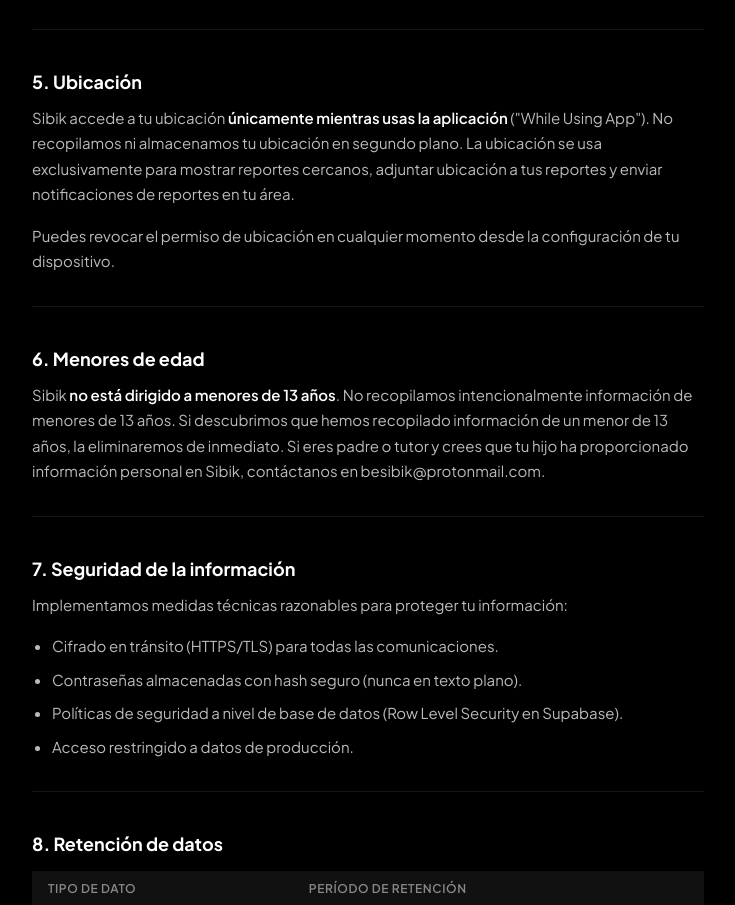
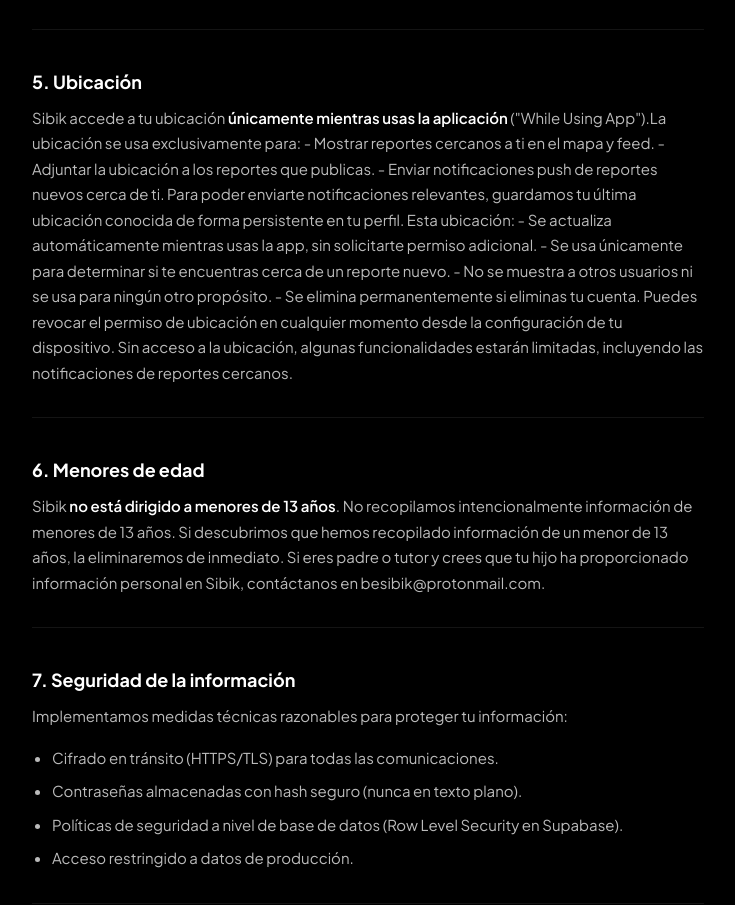
Before and after one commit to robagreda/Sibik-Landing, a plain HTML site: page privacy.html in a window 1280 px wide. Shown: the part 1967-2872 px from the top of the page, without its empty margins (272-1007 px from the left). Drawn offline with Linux system fonts and the light colour scheme.

Commit message:
Update privacy.html

```diff
--- a/privacy.html
+++ b/privacy.html
@@ -234,8 +234,20 @@
     <hr/>
 
     <h2>5. Ubicación</h2>
-    <p>Sibik accede a tu ubicación <strong>únicamente mientras usas la aplicación</strong> ("While Using App"). No recopilamos ni almacenamos tu ubicación en segundo plano. La ubicación se usa exclusivamente para mostrar reportes cercanos, adjuntar ubicación a tus reportes y enviar notificaciones de reportes en tu área.</p>
-    <p>Puedes revocar el permiso de ubicación en cualquier momento desde la configuración de tu dispositivo.</p>
+    <p>Sibik accede a tu ubicación <strong>únicamente mientras usas la aplicación</strong> ("While Using App").La ubicación se usa exclusivamente para:
+
+- Mostrar reportes cercanos a ti en el mapa y feed.
+- Adjuntar la ubicación a los reportes que publicas.
+- Enviar notificaciones push de reportes nuevos cerca de ti.
+
+Para poder enviarte notificaciones relevantes, guardamos tu última ubicación conocida de forma persistente en tu perfil. Esta ubicación:
+
+- Se actualiza automáticamente mientras usas la app, sin solicitarte permiso adicional.
+- Se usa únicamente para determinar si te encuentras cerca de un reporte nuevo.
+- No se muestra a otros usuarios ni se usa para ningún otro propósito.
+- Se elimina permanentemente si eliminas tu cuenta.
+
+Puedes revocar el permiso de ubicación en cualquier momento desde la configuración de tu dispositivo. Sin acceso a la ubicación, algunas funcionalidades estarán limitadas, incluyendo las notificaciones de reportes cercanos.
 
     <hr/>
 
```
